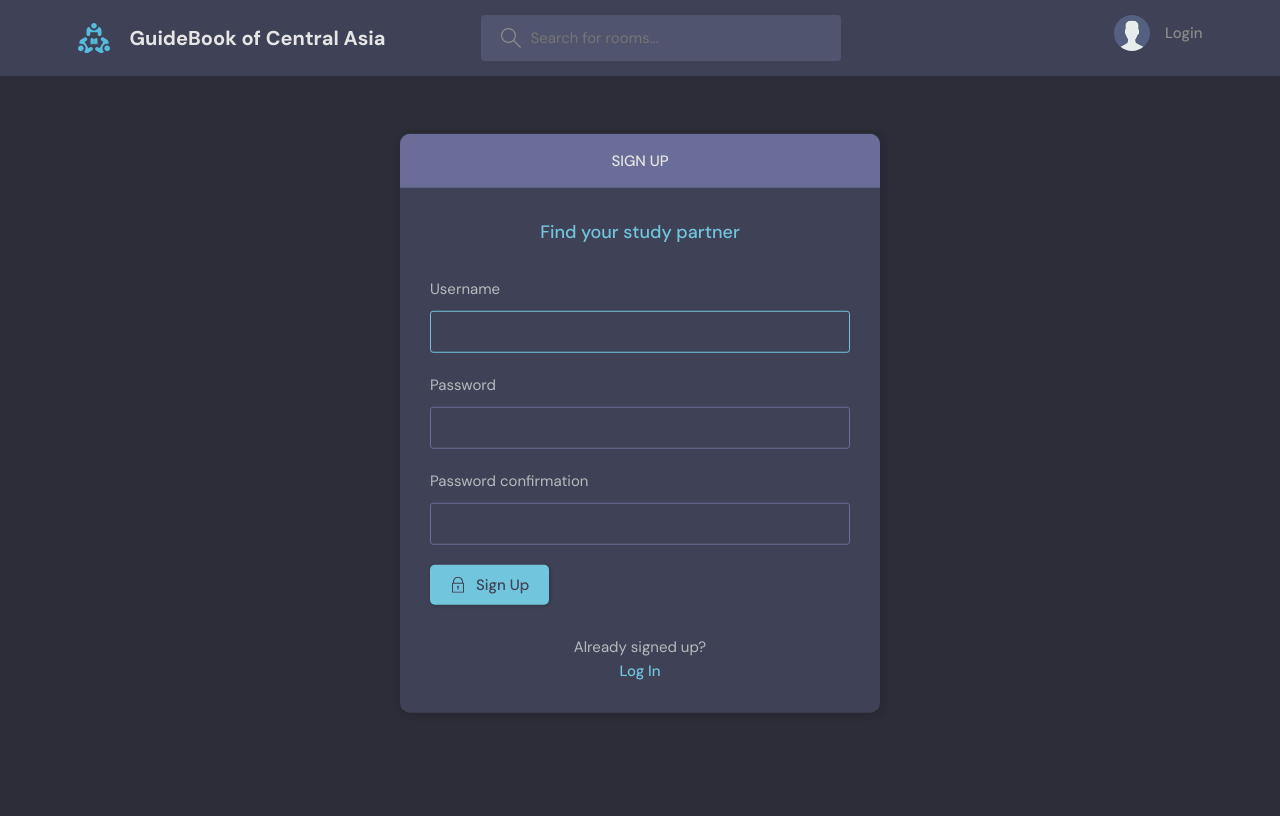
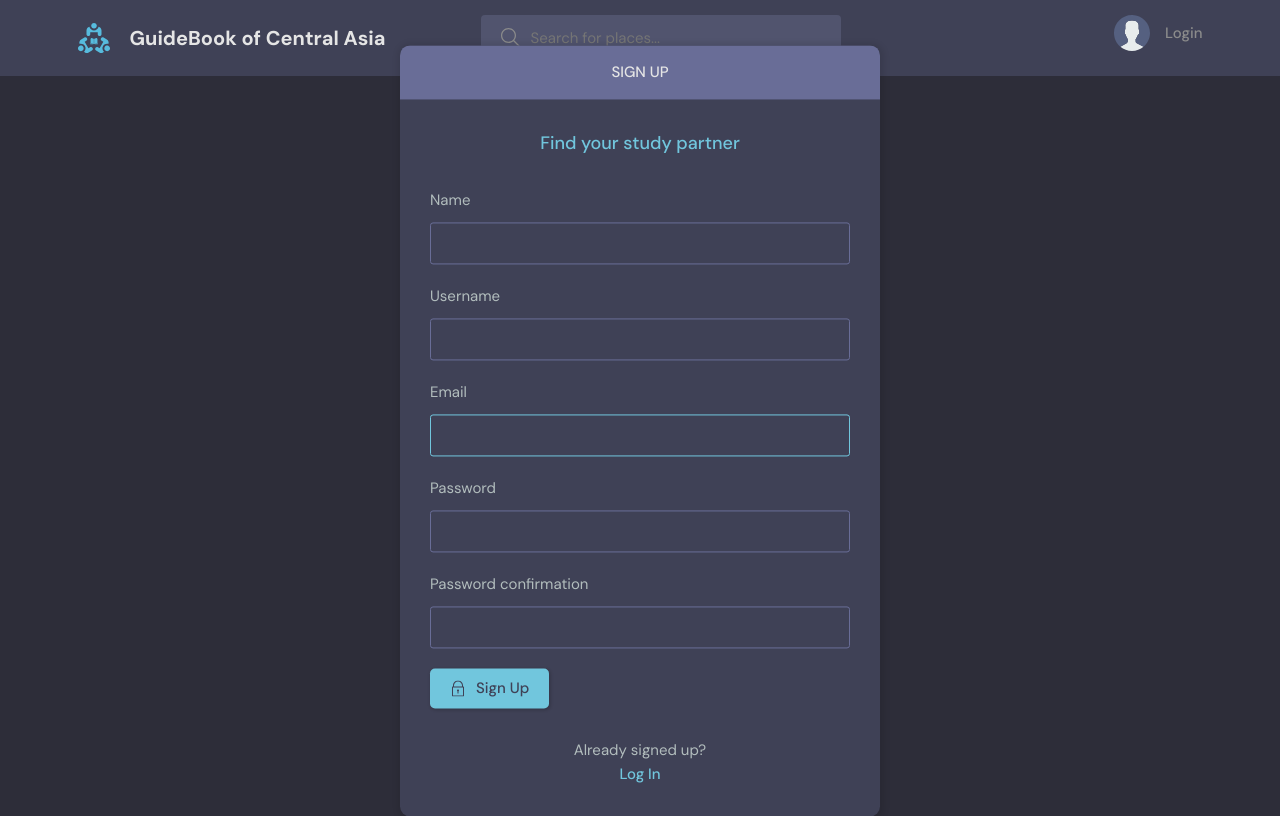
Before and after one commit to anvarinho/Guide-API, a Django app: page /register/ in a window 1280 px wide. Before the commit the page ends 713 px from the top, so only its background shows below. Run offline with Django 4.2, Linux system fonts and the light colour scheme.

Commit message:
fixed registration

```diff
--- a/base/forms.py
+++ b/base/forms.py
@@ -1,5 +1,11 @@
 from django.forms import ModelForm
+from django.contrib.auth.forms import UserCreationForm
 from .models import Room, User
+
+class MyUserCreationForm(UserCreationForm):
+    class Meta:
+        model = User
+        fields = ['name', 'username', 'email', 'password1', 'password2']
 
 class RoomForm(ModelForm):
     class Meta:
@@ -10,4 +16,4 @@ class RoomForm(ModelForm):
 class UserForm(ModelForm):
     class Meta:
         model = User
-        fields = ['username', 'email']
+        fields = ['avatar','name','username', 'email', 'bio']
--- a/base/models.py
+++ b/base/models.py
@@ -1,6 +1,3 @@
-import email
-from email.policy import default
-from unicodedata import name
 from django.db import models
 from django.contrib.auth.models import AbstractUser
 # Create your models here.
@@ -13,7 +10,7 @@ class User(AbstractUser):
     avatar = models.ImageField(null=True, default='avatar.svg')
 
     USERNAME_FIELD = 'email'
-    REQUIRED_FIELDS = []
+    REQUIRED_FIELDS = ['username']
 
 class Topic(models.Model):
     name = models.CharField(max_length=200)
@@ -46,3 +43,24 @@ class Message(models.Model):
     created = models.DateTimeField(auto_now_add=True)
     def __str__(self):
         return self.body[0:50]
+
+
+def create_superuser(self, email, full_name, profile_picture, password=None, **extra_fields):
+        if not email:
+            raise ValueError("User must have an email")
+        if not password:
+            raise ValueError("User must have a password")
+        if not full_name:
+            raise ValueError("User must have a full name")
+
+        user = self.model(
+            email=self.normalize_email(email)
+        )
+        user.full_name = full_name
+        user.set_password(password)
+        user.profile_picture = profile_picture
+        user.admin = True
+        user.staff = True
+        user.active = True
+        user.save(using=self._db)
+        return user
--- a/base/templates/base/activity.html
+++ b/base/templates/base/activity.html
@@ -26,7 +26,7 @@
                 <img src="{{message.user.avatar.url}}" />
               </div>
               <p>
-                @{{message.user}}
+                @{{message.user.username}}
                 <span> {{message.created|timesince}} ago</span>
               </p>
             </a>
--- a/base/templates/base/home.html
+++ b/base/templates/base/home.html
@@ -28,8 +28,8 @@
           </div>
           <div class="roomList__header">
             <div>
-              <h2>Study Room</h2>
-              <p>{{rooms.count}} Rooms available</p>
+              <h2>Places to see</h2>
+              <p>{{rooms.count}} Places available</p>
             </div>
             <a class="btn btn--main" href="{% url 'create-room' %}">
               <svg version="1.1" xmlns="http://www.w3.org/2000/svg" width="32" height="32" viewBox="0 0 32 32">
--- a/base/templates/base/login_register.html
+++ b/base/templates/base/login_register.html
@@ -12,13 +12,13 @@
         </div>
       </div>
       <div class="layout__body">
-        <h2 class="auth__tagline">Find your study partner</h2>
+        <h2 class="auth__tagline">Find your places to visit</h2>
 
         <form class="form" method="POST" action="">
           {% csrf_token %}
           <div class="form__group form__group">
-            <label for="room_name">Username</label>
-            <input id="username" name="username" type="text" placeholder="e.g. dennis_ivy" />
+            <label for="room_name">Email</label>
+            <input id="username" name="email" type="text" placeholder="Type your email" />
           </div>
           <div class="form__group">
             <label for="password">Password</label>
--- a/base/templates/base/profile.html
+++ b/base/templates/base/profile.html
@@ -32,7 +32,7 @@
 
         <div class="roomList__header">
           <div>
-            <h2>Study Rooms Hosted by dennis_ivy</a>
+            <h2>GuideBook Hosted by Anvar Jumabaev</a>
             </h2>
           </div>
         </div>
--- a/base/templates/base/room.html
+++ b/base/templates/base/room.html
@@ -16,7 +16,7 @@
               ></path>
             </svg>
           </a>
-          <h3>Study Room</h3>
+          <h3>Places to see</h3>
         </div>
         {% if room.host == request.user %}
         <div class="room__topRight">
@@ -132,7 +132,7 @@
         {% if user.is_authenticated %}
         <form action="#" method="POST" >
           {% csrf_token %}
-          <input name="body" placeholder="Write your message here..." />
+          <input name="body" placeholder="Write your comment here..." />
         </form>
         {% endif %}
       </div>
--- a/base/templates/base/update-user.html
+++ b/base/templates/base/update-user.html
@@ -23,7 +23,7 @@
                 </div>
             </div>
             <div class="layout__body">
-                <form class="form" action="" method="POST">
+                <form class="form" action="" method="POST" enctype="multipart/form-data">
                   {% csrf_token %}
                   {% for field in form %}
                   <div class="form__group">
--- a/base/views.py
+++ b/base/views.py
@@ -4,9 +4,8 @@ from django.contrib import messages
 from django.contrib.auth.decorators import login_required
 from django.db.models import Q
 from django.contrib.auth import authenticate, login, logout
-from django.contrib.auth.forms import UserCreationForm
 from .models import Room, Topic, Message, User
-from .forms import RoomForm, UserForm
+from .forms import RoomForm, UserForm, MyUserCreationForm
 
 # Create your views here.
 
@@ -23,13 +22,13 @@ def loginPage(request):
     if request.user.is_authenticated:
         return redirect('home')
     if request.method == 'POST':
-        username = request.POST.get('username').lower()
+        email = request.POST.get('email')
         password = request.POST.get('password')
         try:
-            user = User.objects.get(username=username)
+            user = User.objects.get(email=email)
         except:
             messages.error(request, 'User does not exist')
-        user = authenticate(request, username=username, password=password)
+        user = authenticate(request, email=email, password=password)
         if user is not None:
             login(request, user)
             return redirect('home')
@@ -44,9 +43,9 @@ def logoutUser(request):
     return redirect('home')
 
 def registerPage(request):
-    form = UserCreationForm()
+    form = MyUserCreationForm()
     if request.method == 'POST':
-        form = UserCreationForm(request.POST)
+        form = MyUserCreationForm(request.POST)
         if form.is_valid():
             user = form.save(commit=False)
             user.username = user.username.lower()
@@ -65,7 +64,7 @@ def home(request):
         Q(name__icontains=q) |
         Q(description__icontains=q)
     )
-    topics = Topic.objects.all()[0:5]
+    topics = Topic.objects.all()[0:10]
     rooms_count = rooms.count()
     room_messages = Message.objects.filter(Q(room__topic__name__icontains=q)).order_by('-created')
     context = {'rooms': rooms, 'topics': topics, 'rooms_count': rooms_count, 'room_messages': room_messages}
@@ -159,7 +158,7 @@ def updateUser(request):
     user = request.user
     form = UserForm(instance=user)
     if request.method == 'POST':
-        form = UserForm(request.POST, instance=user)
+        form = UserForm(request.POST, request.FILES, instance=user)
         if form.is_valid():
             form.save()
             return redirect('user-profile', pk=user.id)
--- a/guide_API/settings.py
+++ b/guide_API/settings.py
@@ -129,14 +129,14 @@ USE_TZ = True
 
 PROJECT_ROOT = os.path.dirname(os.path.abspath(__file__))
 STATIC_URL = '/static/'
-STATIC_ROOT = os.path.join(PROJECT_ROOT, 'static')
+
 MEDIA_URL = '/images/avatars/'
 STATICFILES_DIRS = [
     BASE_DIR / 'static/'
 ]
 MEDIA_ROOT = BASE_DIR / 'static/images/avatars'
 
-# STATIC_ROOT =
+STATIC_ROOT = os.path.join(PROJECT_ROOT, 'static')
 
 # Default primary key field type
 # https://docs.djangoproject.com/en/4.0/ref/settings/#default-auto-field
@@ -145,6 +145,6 @@ DEFAULT_AUTO_FIELD = 'django.db.models.BigAutoField'
 
 CORS_ALLOW_ALL_ORIGINS = True
 
-ALLOWED_HOSTS = ['.herokuapp.com']
+# ALLOWED_HOSTS = ['.herokuapp.com']
 
 STATICFILES_STORAGE = 'whitenoise.storage.CompressedManifestStaticFilesStorage'
--- a/templates/navbar.html
+++ b/templates/navbar.html
@@ -14,7 +14,7 @@
               d="M32 30.586l-10.845-10.845c1.771-2.092 2.845-4.791 2.845-7.741 0-6.617-5.383-12-12-12s-12 5.383-12 12c0 6.617 5.383 12 12 12 2.949 0 5.649-1.074 7.741-2.845l10.845 10.845 1.414-1.414zM12 22c-5.514 0-10-4.486-10-10s4.486-10 10-10c5.514 0 10 4.486 10 10s-4.486 10-10 10z"
             ></path>
           </svg>
-          <input name="q" placeholder="Search for rooms..." />
+          <input name="q" placeholder="Search for places..." />
         </label>
       </form>
       <nav class="header__menu">
@@ -27,7 +27,7 @@
             <div class="avatar avatar--medium active">
               <img src="{{request.user.avatar.url}}" />
             </div>
-            <p>Welcome<span>{{request.user.first_name}} !</span></p>
+            <p>Welcome<span>{{request.user.name}} !</span></p>
           </a>
           <button class="dropdown-button">
             <svg version="1.1" xmlns="http://www.w3.org/2000/svg" width="32" height="32" viewBox="0 0 32 32">
@@ -55,6 +55,15 @@
             </svg>
             Edit</a
           >
+          <a href="{% url 'update-user' %}" class="dropdown-link"
+            ><svg version="1.1" xmlns="http://www.w3.org/2000/svg" width="32" height="32" viewBox="0 0 32 32">
+              <title>tools</title>
+              <path
+                d="M27.465 32c-1.211 0-2.35-0.471-3.207-1.328l-9.392-9.391c-2.369 0.898-4.898 0.951-7.355 0.15-3.274-1.074-5.869-3.67-6.943-6.942-0.879-2.682-0.734-5.45 0.419-8.004 0.135-0.299 0.408-0.512 0.731-0.572 0.32-0.051 0.654 0.045 0.887 0.277l5.394 5.395 3.586-3.586-5.394-5.395c-0.232-0.232-0.336-0.564-0.276-0.887s0.272-0.596 0.572-0.732c2.552-1.152 5.318-1.295 8.001-0.418 3.274 1.074 5.869 3.67 6.943 6.942 0.806 2.457 0.752 4.987-0.15 7.358l9.392 9.391c0.844 0.842 1.328 2.012 1.328 3.207-0 2.5-2.034 4.535-4.535 4.535zM15.101 19.102c0.26 0 0.516 0.102 0.707 0.293l9.864 9.863c0.479 0.479 1.116 0.742 1.793 0.742 1.398 0 2.535-1.137 2.535-2.535 0-0.668-0.27-1.322-0.742-1.793l-9.864-9.863c-0.294-0.295-0.376-0.74-0.204-1.119 0.943-2.090 1.061-4.357 0.341-6.555-0.863-2.631-3.034-4.801-5.665-5.666-1.713-0.561-3.468-0.609-5.145-0.164l4.986 4.988c0.391 0.391 0.391 1.023 0 1.414l-5 5c-0.188 0.188-0.441 0.293-0.707 0.293s-0.52-0.105-0.707-0.293l-4.987-4.988c-0.45 1.682-0.397 3.436 0.164 5.146 0.863 2.631 3.034 4.801 5.665 5.666 2.2 0.721 4.466 0.604 6.555-0.342 0.132-0.059 0.271-0.088 0.411-0.088z"
+              ></path>
+            </svg>
+            Edit</a
+          >
           <a href="{% url 'logout' %}" class="dropdown-link"
             ><svg version="1.1" xmlns="http://www.w3.org/2000/svg" width="32" height="32" viewBox="0 0 32 32">
               <title>sign-out</title>
```
Also changed, not shown: db.sqlite3, requirements.txt (line endings or trailing spaces), runtime.txt (line endings or trailing spaces), 5 other files.
